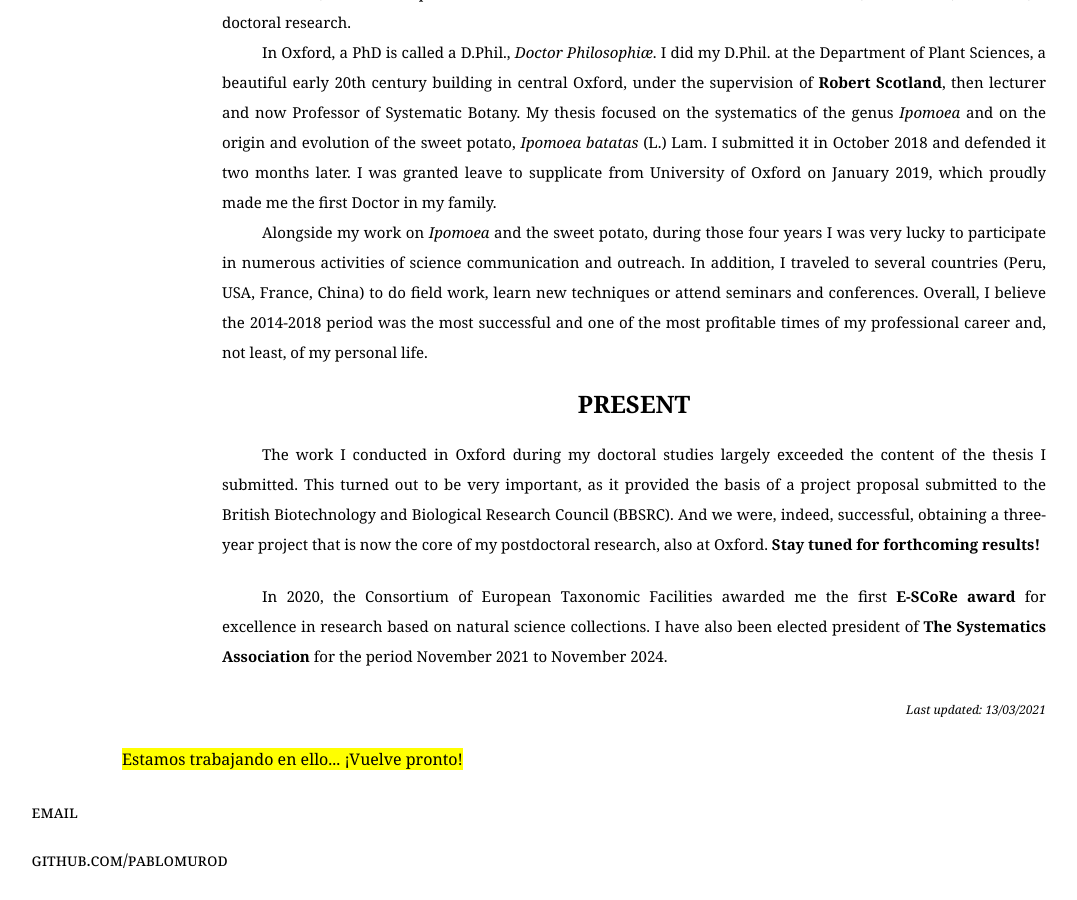
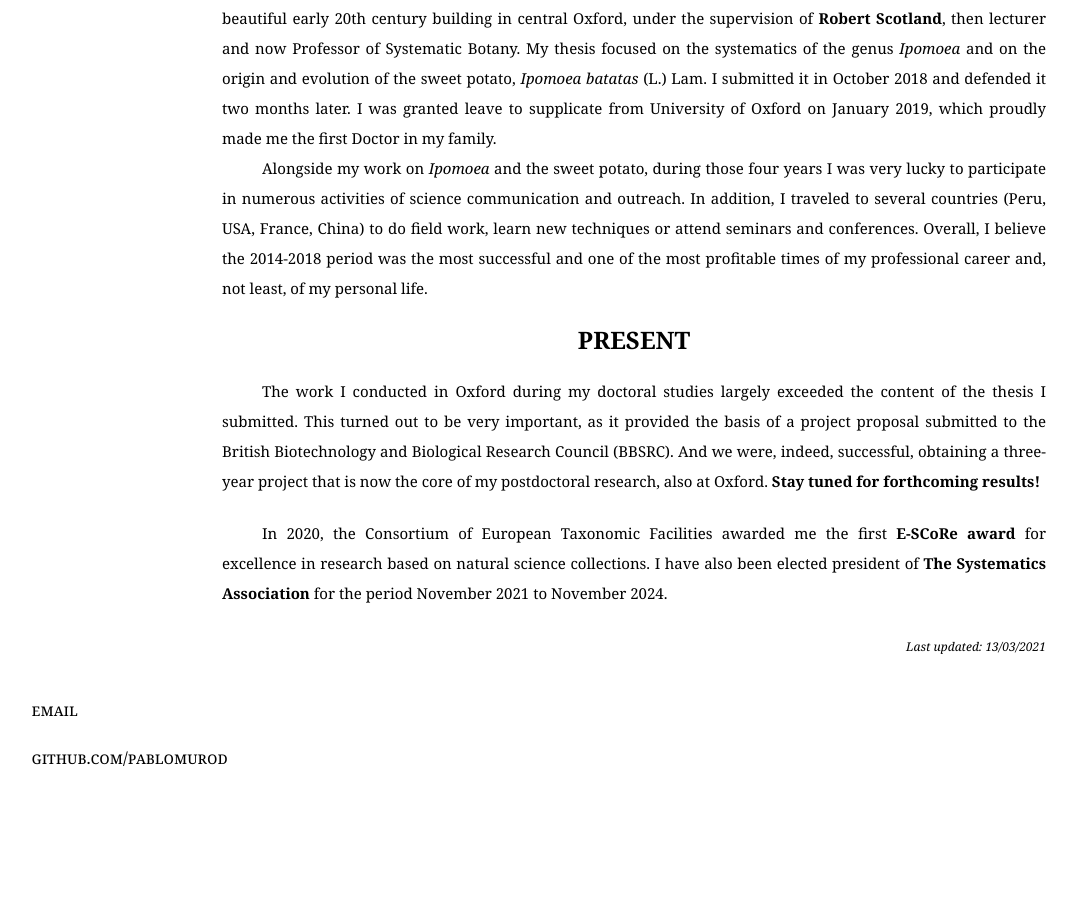
Before and after one commit to pablomurod/pablomurod.github.io, a Jekyll site: the page built from about.html, in a window 1280 px wide and 900 px high, scrolled down 1410 px. Shown: the whole window, without its empty margins (6-1083 px from the left). Built offline with Jekyll 4.4.1, drawn with Linux system fonts in a browser that asks for light colours; after the commit the page ends 2208 px from its top, so only the background shows below that.

Commit message:
Update about.html

```diff
--- a/about.html
+++ b/about.html
@@ -4,12 +4,6 @@
 ---
 
 <div class="main">
-	<div class="publications_menu">
-		<button class="tablinks" onclick="openCity(event, 'english')" id="defaultOpen">English</button>
-		<button class="tablinks" onclick="openCity(event, 'spanish')">Spanish</button>
-	</div>
-	<!--Bio in English-->
-	<div id="english" class="biography">
 	<p class="intro">Welcome to my personal website! I am Pablo Muñoz, a Spanish biologist currently working as a postdoctoral researcher at the Department of Plant Sciences, University of Oxford. My research focuses on the systematics of the plant genus <i>Ipomoea</i> (family Convolvulaceae), commonly known as the morning glories, and on the origin and evolution of its most famous member, the sweet potato (<i>Ipomoea batatas</i> (L.) Lam.). I also participate in various projects studying the systematics of other groups of tropical plants, as well as have worked on biodiversity conservation and biodiversity data management. I am an active member of several academic societies and I am also involved in several projects of science communication.</p>
 
 	<h2>EARLY YEARS</h2>
@@ -27,10 +21,3 @@
 	<p class="paragraph">In 2020, the Consortium of European Taxonomic Facilities awarded me the first <a class="text" href="https://www.plants.ox.ac.uk/article/pablo-munoz-rodriguez-awarded-very-first-cetf-e-score-award#/" target="_blank" title="E-SCoRe award news"><strong>E-SCoRe award</strong> for excellence in research based on natural science collections</a>. I have also been elected president of <a class="text" href="http://www.systass.org" target="_blank" title="The Systematics Association website"><strong>The Systematics Association</strong></a> for the period November 2021 to November 2024.</p>
 	<p class="updated">Last updated: 13/03/2021</p>
 </div>
-
-	<!--Bio in Spanish-->
-	<div id="spanish" class="biography">
-		<p class="abstract"><mark>Estamos trabajando en ello... ¡Vuelve pronto!</mark></p>
-	</div>
-
-</div>
```
Lines whose indentation alone changed are shown as unchanged.
